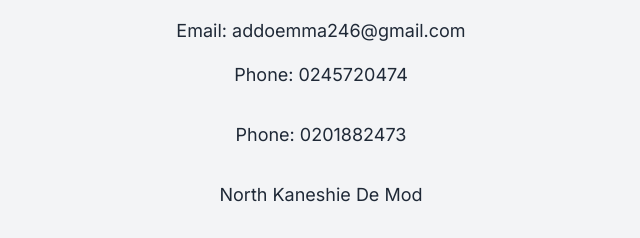
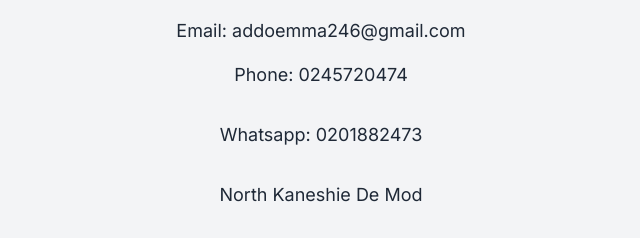
Before and after one commit to DELAJ382/OSAGYEFOCARRENTAL, a plain HTML site: page index.html in a window 1280 px wide. Shown: the part 1740-1978 px from the top of the page, 319-959 px from the left. Drawn offline with nearby package versions, Linux system fonts and the light colour scheme.

Commit message:
Update index.html

```diff
--- a/index.html
+++ b/index.html
@@ -114,7 +114,7 @@
             <h2 class="text-2xl font-bold mb-8 text-darkbrown">Contact Us</h2>
             <p class="text-lg mb-4">Email: addoemma246@gmail.com</p>
             <p class="text-lg mb-8">Phone: 0245720474</p>
-            <p class="text-lg mb-8">Phone: 0201882473</p>
+            <p class="text-lg mb-8">Whatsapp: 0201882473</p>
             <p class="text-lg mb-8">North Kaneshie De Mod</p>
             <p class="text-lg mb-8">Greater Accra, Ghana</p>
             <div class="bg-white rounded-lg shadow-md p-8 mx-auto max-w-md text-left">
```
